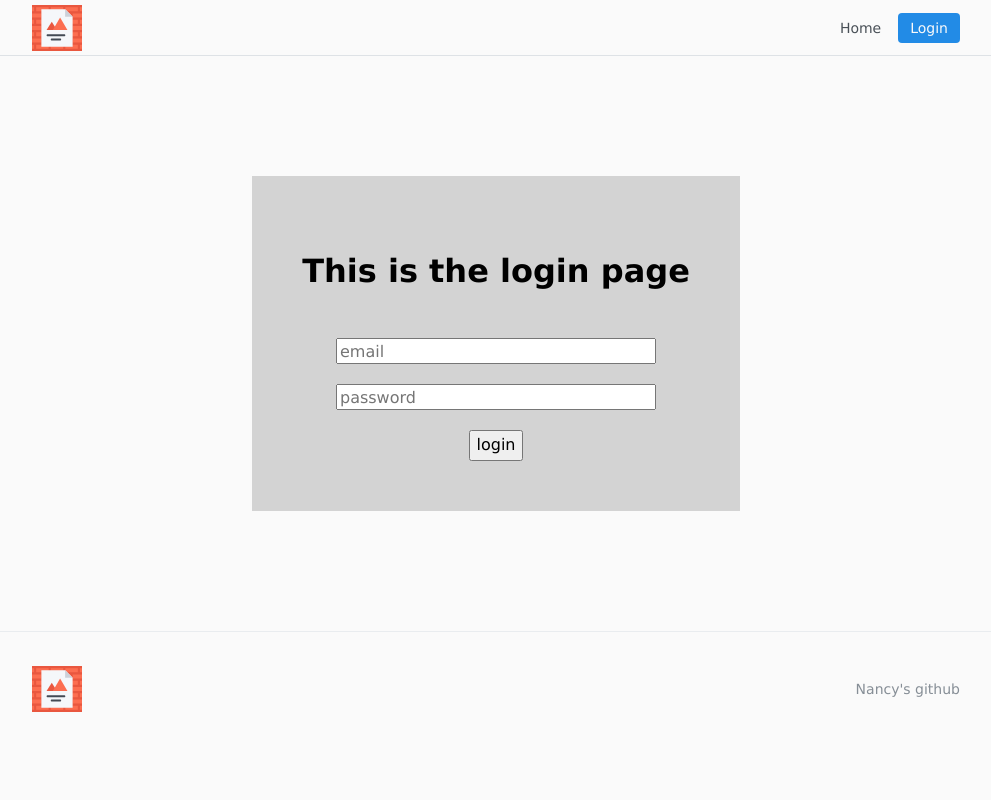
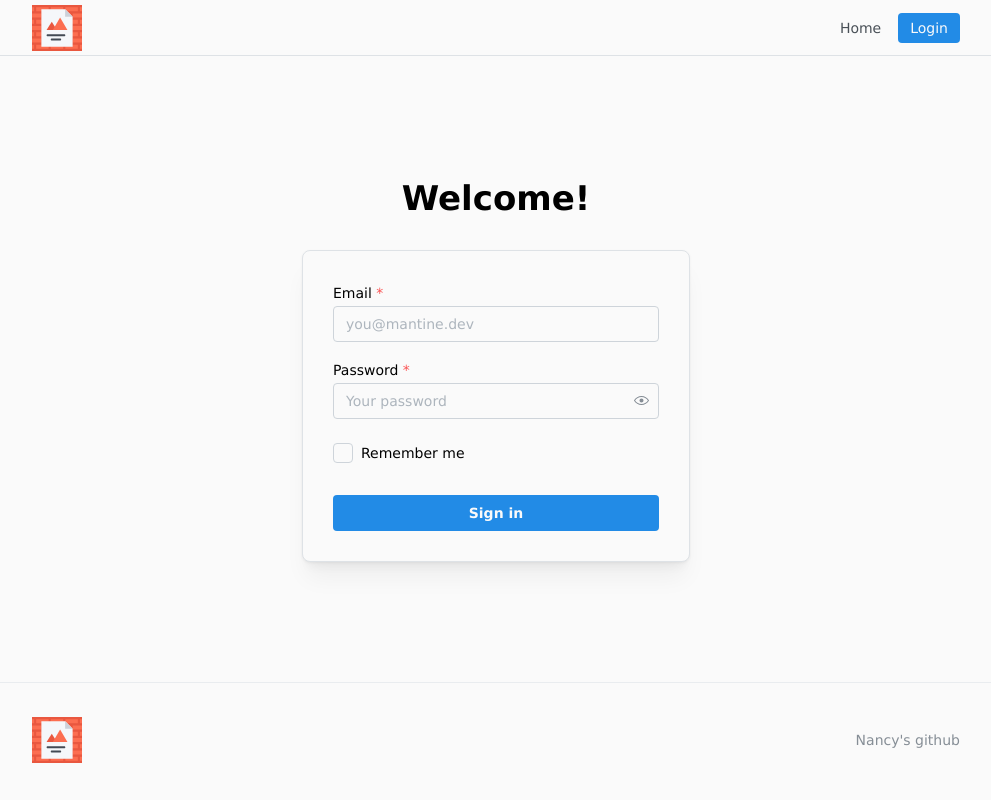
Before and after one commit to yangxueya1983/reactpostappstarter, a React (Vite) app in the folder frontend/: page /login in a window 1280 px wide. Shown: the whole page, without its empty margins (144-1135 px from the left). Built offline with nearby package versions, Linux system fonts and the light colour scheme; no server answers.

Commit message:
login success

```diff
--- /dev/null
+++ b/frontend/src/pages/Auth/AuthenticationTitle.module.css
@@ -0,0 +1,6 @@
+.title {
+  font-family:
+    Greycliff CF,
+    var(--mantine-font-family);
+  font-weight: 900;
+}
--- a/frontend/src/pages/Auth/Login.page.jsx
+++ b/frontend/src/pages/Auth/Login.page.jsx
@@ -1,10 +1,29 @@
 import { useEffect } from "react";
+import React, { useState } from 'react';
 import { useNavigate } from "react-router-dom";
 import useBoundStore from "../../store/Store";
+
+import {
+  TextInput,
+  PasswordInput,
+  Checkbox,
+  Anchor,
+  Paper,
+  Title,
+  Text,
+  Container,
+  Group,
+  Button,
+} from '@mantine/core';
+import classes from './AuthenticationTitle.module.css';
+
 
 const LoginPage = () => {
   const navigate = useNavigate();
   const { loginService, authLoading, user } = useBoundStore((state) => state);
+
+  const [email, setEmail] = useState('');
+  const [password, setPassword] = useState('');
 
   useEffect(() => {
     if (!!user) {
@@ -14,44 +33,68 @@
 
   const onLogin = async (e) => {
     e.preventDefault();
-    let email = e.target.email?.value;
-    let password = e.target.password?.value;
+    // let email = e.target.email?.value;
+    // let password = e.target.password?.value;
+
+    console.log(email)
+    console.log(password)
+
+
     if (!email || !password) return;
     loginService(email, password);
   };
+
+  // return (
+  //   <div style={{ display: "flex", justifyContent: "center" }}>
+  //   <form onSubmit={onLogin}>
+  //     <div
+  //       style={{
+  //         display: "flex",
+  //         flexDirection: "column",
+  //         alignItems: "center",
+  //         gridGap: "20px",
+  //         background: "#d3d3d3",
+  //         padding: "50px",
+  //       }}
+  //     >
+  //       <h1>This is the login page</h1>
+  //       <input
+  //         placeholder="email"
+  //         name="email"
+  //         type="email"
+  //         required
+  //         style={{ minWidth: "320px", height: "26px" }}
+  //       />
+  //       <input
+  //         placeholder="password"
+  //         name="password"
+  //         type="password"
+  //         required
+  //         style={{ minWidth: "320px", height: "26px" }}
+  //       />
+  //       <button type="submit">login</button>
+  //       {authLoading ? <h2>Loading...</h2> : null}
+  //     </div>
+  //   </form>
+  // </div>
+  // )
   return (
-    <div style={{ display: "flex", justifyContent: "center" }}>
-      <form onSubmit={onLogin}>
-        <div
-          style={{
-            display: "flex",
-            flexDirection: "column",
-            alignItems: "center",
-            gridGap: "20px",
-            background: "#d3d3d3",
-            padding: "50px",
-          }}
-        >
-          <h1>This is the login page</h1>
-          <input
-            placeholder="email"
-            name="email"
-            type="email"
-            required
-            style={{ minWidth: "320px", height: "26px" }}
-          />
-          <input
-            placeholder="password"
-            name="password"
-            type="password"
-            required
-            style={{ minWidth: "320px", height: "26px" }}
-          />
-          <button type="submit">login</button>
-          {authLoading ? <h2>Loading...</h2> : null}
-        </div>
-      </form>
-    </div>
+    <Container size={420} my={40}>
+      <Title ta="center" className={classes.title}>
+        Welcome!
+      </Title>
+
+      <Paper withBorder shadow="md" p={30} mt={30} radius="md">
+        <TextInput onChange={(e)=>{setEmail(e.target.value)}} label="Email" placeholder="you@mantine.dev" required />
+        <PasswordInput onChange={(e)=>{setPassword(e.target.value)}} label="Password" placeholder="Your password" required mt="md" />
+        <Group justify="space-between" mt="lg">
+          <Checkbox label="Remember me" />
+        </Group>
+        <Button fullWidth mt="xl" onClick={onLogin}>
+          Sign in
+        </Button>
+      </Paper>
+    </Container>
   );
 };
 
```
Also changed, not shown: frontend/src/pages/Auth/AuthenticationTitle.jsx (added, +43 -0 lines), 1 other file (tests, documents, lock files or other folders).
